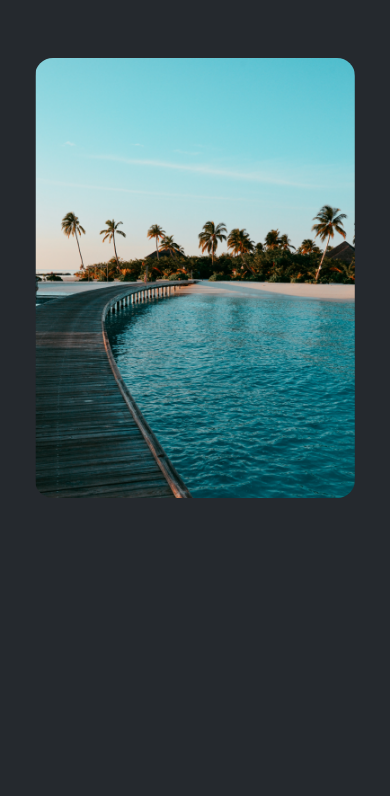
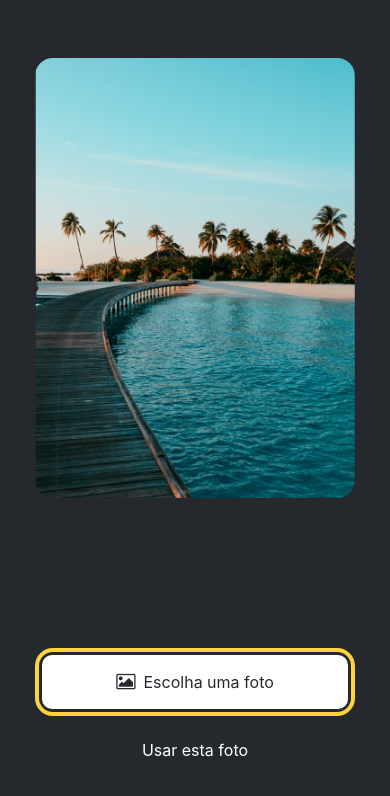
Before and after one commit to linsrep/reac-native-testes, a React Native app: screen / in a window 390 px wide. Shown: the top 796 px of the page. Built offline with nearby package versions, Linux system fonts and the light colour scheme.

Commit message:
Feat: Criando Componente Botão

```diff
--- a/App.js
+++ b/App.js
@@ -3,6 +3,7 @@
 // Styles
 import { styles } from './styles';
 // Components
+import Button from './components/Button';
 import ImageViewer from './components/ImageViewer';
 
 const PlaceholderImage = require('./assets/images/background-image.png');
@@ -13,6 +14,10 @@
       <View style={styles.imageContainer}>
         <ImageViewer placeholderImageSource={PlaceholderImage} />
       </View>
+      <View style={styles.footerContainer}>
+        <Button theme="primary" label="Escolha uma foto" />
+        <Button label="Usar esta foto" />
+      </View>
       <StatusBar style="auto" />
     </View>
   );
--- /dev/null
+++ b/components/Button.js
@@ -0,0 +1,33 @@
+import { View, Pressable, Text } from 'react-native';
+import FontAwesome from "@expo/vector-icons/FontAwesome";
+
+import { styles } from '../styles';
+
+export default function Button({ label, theme }) {
+  if (theme === "primary") {
+    return (
+      <View style={[styles.buttonContainer, { borderWidth: 4, borderColor: "#ffd33d", borderRadius: 18 }]}>
+        <Pressable
+          style={[styles.button, { backgroundColor: "#fff" }]}
+          onPress={() => alert('Você clicou no botão, jão!')}
+        >
+          <FontAwesome
+            name="picture-o"
+            size={18}
+            color="#25292e"
+            style={styles.buttonIcon}
+          />
+          <Text style={[styles.buttonLabel, { color: "#25292e" }]}>{label}</Text>
+        </Pressable>
+      </View>
+    );
+  }
+
+  return (
+    <View style={styles.buttonContainer}>
+      <Pressable style={styles.button} onPress={() => alert('Você clicou no botão!')}>
+        <Text style={styles.buttonLabel}>{label}</Text>
+      </Pressable>
+    </View>
+  );
+}
--- a/package.json
+++ b/package.json
@@ -17,7 +17,8 @@
     "react-native-web": "~0.19.10",
     "@expo/metro-runtime": "~3.2.3",
     "typescript": "~5.3.3",
-    "@types/react": "~18.2.79"
+    "@types/react": "~18.2.79",
+    "@expo/vector-icons": "^14.0.2"
   },
   "devDependencies": {
     "@babel/core": "^7.20.0"
--- a/styles.ts
+++ b/styles.ts
@@ -3,9 +3,16 @@
 export const styles = StyleSheet.create({
   container: {
     flex: 1,
-    backgroundColor: '#25292e',
+    backgroundColor: "#25292e",
+    alignItems: "center",
+  },
+  /** FOOTER */
+  footerContainer: {
+    flex: 1 / 3,
     alignItems: 'center',
   },
+
+  /** IMAGE */
   imageContainer: {
     flex: 1,
     paddingTop: 58,
@@ -15,4 +22,29 @@
     height: 440,
     borderRadius: 18,
   },
+
+  /** BUTON */
+  buttonContainer: {
+    width: 320,
+    height: 68,
+    marginHorizontal: 20,
+    alignItems: "center",
+    justifyContent: "center",
+    padding: 3,
+  },
+  button: {
+    borderRadius: 10,
+    width: "100%",
+    height: "100%",
+    alignItems: "center",
+    justifyContent: "center",
+    flexDirection: "row",
+  },
+  buttonIcon: {
+    paddingRight: 8,
+  },
+  buttonLabel: {
+    color: "#fff",
+    fontSize: 16,
+  },
 });
```
Also changed, not shown: 1 other file (tests, documents, lock files or other folders).
